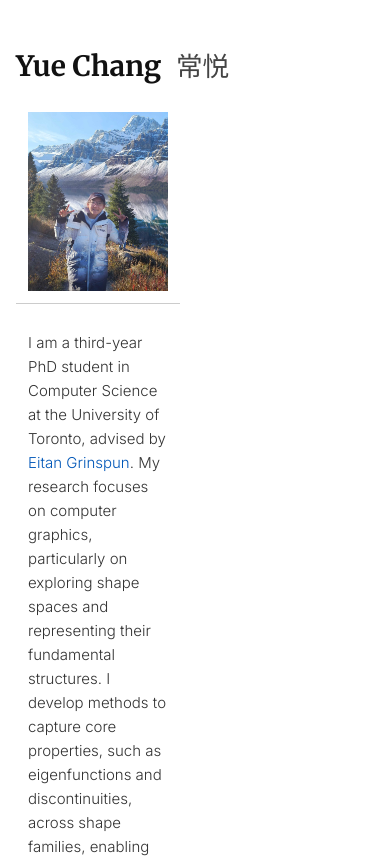
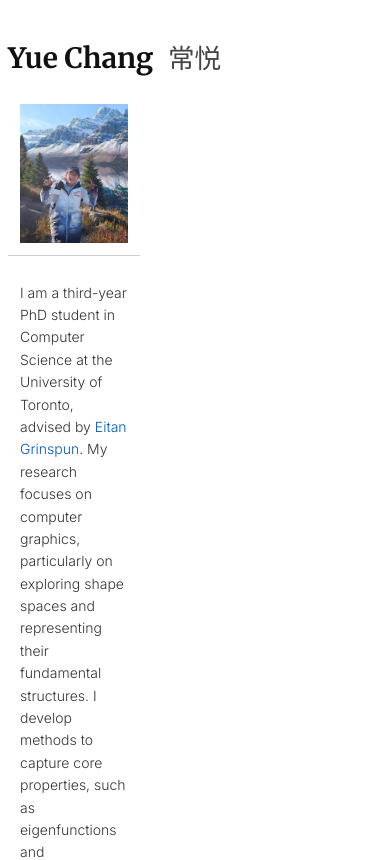
Before and after one commit to Changy1506/Changy1506.github.io, a plain HTML site: page index.html in a window 390 px wide. Shown: the top 860 px of the page. Drawn offline with Linux system fonts and the light colour scheme; some icons are missing.

Commit message:
other media change

```diff
--- a/index.html
+++ b/index.html
@@ -38,6 +38,7 @@
 
 <link href="https://fonts.googleapis.com/css2?family=Noto+Sans+TC:wght@300;500&display=swap" rel="stylesheet">
 <link href="https://fonts.googleapis.com/css2?family=Noto+Serif+TC:wght@500&display=swap" rel="stylesheet">
+<meta name="viewport" content="width=device-width, initial-scale=1">
 
 
 </head>
@@ -151,7 +152,7 @@
                 </div>
             </td>
           </tr>
-          </tr>
+
 
           <!-- paper -->
           <tr>
@@ -176,7 +177,7 @@
                 </div>
             </td>
           </tr>
-          </tr>
+
 
 
 	      <!-- paper -->
@@ -201,7 +202,7 @@
                 </div>
             </td>
           </tr>
-          </tr>
+
 
           <!-- paper -->
           <tr>
@@ -245,7 +246,7 @@
                     SIGGRAPH Asia 2023
                 </div>
             </td>
-          </tr>
+
           </tr>
           <!-- paper -->
           <tr>
--- a/styles.css
+++ b/styles.css
@@ -189,21 +189,36 @@ section > h2 {
   height: auto;
 }
 
+/* Improve mobile layout */
 @media (max-width: 768px) {
-  tr, td {
+  /* Make the content actually use the screen */
+  body {
+    margin: 0;              /* remove big outer margins */
+    padding: 0.5rem;        /* small, comfy gutter */
+    max-width: none;        /* no fixed column cap */
+    font-size: 14px;
+  }
+
+  /* If you keep the "stacked table" approach, force left and full width */
+  table, tr, td {
     display: block;
     width: 100%;
-    text-align: left;     /* <- add this */
+  }
+  tr, td {
+    text-align: left;       /* prevent weird centering */
+    box-sizing: border-box; /* consistent padding widths */
   }
 
-  /* Also make headings not look “shrunk to content” on mobile */
+  /* Headings shouldn’t be shrink-wrapped on mobile */
   section > h2 {
-    width: 100%;          /* override fit-content */
+    width: 100%;
     max-width: none;
   }
 
-  /* Belt-and-suspenders: make the common text blocks left-aligned */
-  .paper, .paper-title, p, h1, h2, h3 {
-    text-align: left;
+  /* Profile image shouldn’t force a wide column */
+  .profile-pic {
+    width: min(350px, 100%);
   }
 }
+
+table { table-layout: fixed; width: 100%; }
```
